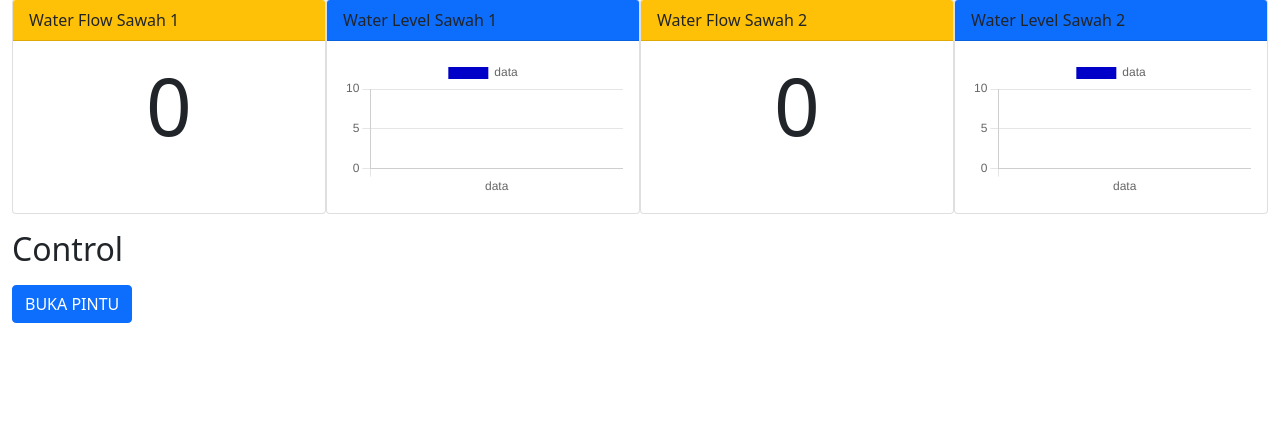
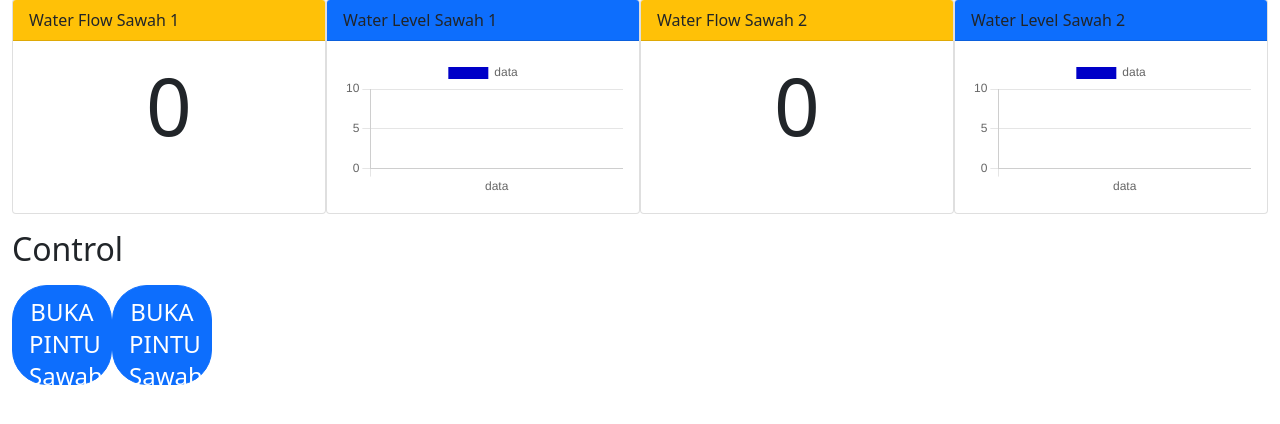
Before and after one commit to hadyanadam/prototype-monitoring-dan-control-irigasi-sawah, a FastAPI app: page / in a window 1280 px wide. Shown: the part 127-551 px from the top of the page. Run offline with FastAPI, Linux system fonts and the light colour scheme; some libraries are stand-ins or nearby versions.

Commit message:
add button handler

```diff
--- /dev/null
+++ b/static/css/style.css
@@ -0,0 +1,25 @@
+.btn-circle {
+    width: 30px;
+    height: 30px;
+    text-align: center;
+    padding: 6px 0;
+    font-size: 12px;
+    line-height: 1.428571429;
+    border-radius: 15px;
+}
+.btn-circle.btn-lg {
+    width: 50px;
+    height: 50px;
+    padding: 10px 16px;
+    font-size: 18px;
+    line-height: 1.33;
+    border-radius: 25px;
+}
+.btn-circle.btn-xl {
+    width: 100px;
+    height: 100px;
+    padding: 10px 16px;
+    font-size: 24px;
+    line-height: 1.33;
+    border-radius: 35px;
+}
--- a/templates/index.html
+++ b/templates/index.html
@@ -6,6 +6,7 @@
     <meta name="viewport" content="width=device-width, initial-scale=1.0">
     <title>Document</title>
     <link rel="stylesheet" href="{{ url_for('static', path='/css/bootstrap.css') }}">
+    <link rel="stylesheet" href="{{ url_for('static', path='/css/style.css') }}">
 </head>
 <body onload="initChart()">
     <main>
@@ -24,13 +25,15 @@
           </div>
           <h2 class="mt-3">Control</h2>
           <div class="d-flex justify-between mt-3">
-            <div class="btn btn-primary">BUKA PINTU</div>
+            <div class="btn btn-primary btn-circle btn-xl" id="btn-sawah1" onclick="">BUKA PINTU Sawah 1</div>
+            <div class="btn btn-primary btn-circle btn-xl" id="btn-sawah2" onclick="">BUKA PINTU Sawah 2</div>
           </div>
         </div>
     </main>
     <script src="{{ url_for('static', path='/js/bootstrap.js') }}"></script>
     <script src="{{ url_for('static', path='/js/chartjs.js') }}"></script>
     <script>
+
       function Add(chart, data) {
         console.log(chart)
         chart.data.datasets.forEach((dataset) => {
@@ -52,6 +55,26 @@
         let wf1 = document.getElementById('waterFlowData1')
         let wf2 = document.getElementById('waterFlowData2')
 
+        let btnSawah1 = document.getElementById('btn-sawah1')
+        let btnSawah2 = document.getElementById('btn-sawah2')
+
+        btnSawah1.addEventListener('click', (e) => {
+          if (e.target.innerText === "BUKA PINTU Sawah 1") {
+            e.target.innerText = "TUTUP SAWAH 1"
+          }
+          else if (e.target.innerText === "TUTUP SAWAH 1") {
+            e.target.innerText = "BUKA PINTU Sawah 1"
+          }
+        })
+        btnSawah2.addEventListener('click', (e) => {
+          if (e.target.innerText === "BUKA PINTU Sawah 2") {
+            e.target.innerText = "TUTUP SAWAH 2"
+          }
+          else if (e.target.innerText === "TUTUP SAWAH 2") {
+            e.target.innerText = "BUKA PINTU Sawah 2"
+          }
+        })
+
         setInterval(() => {
           fetch('/api/sensor')
             .then(response => response.json())
```
